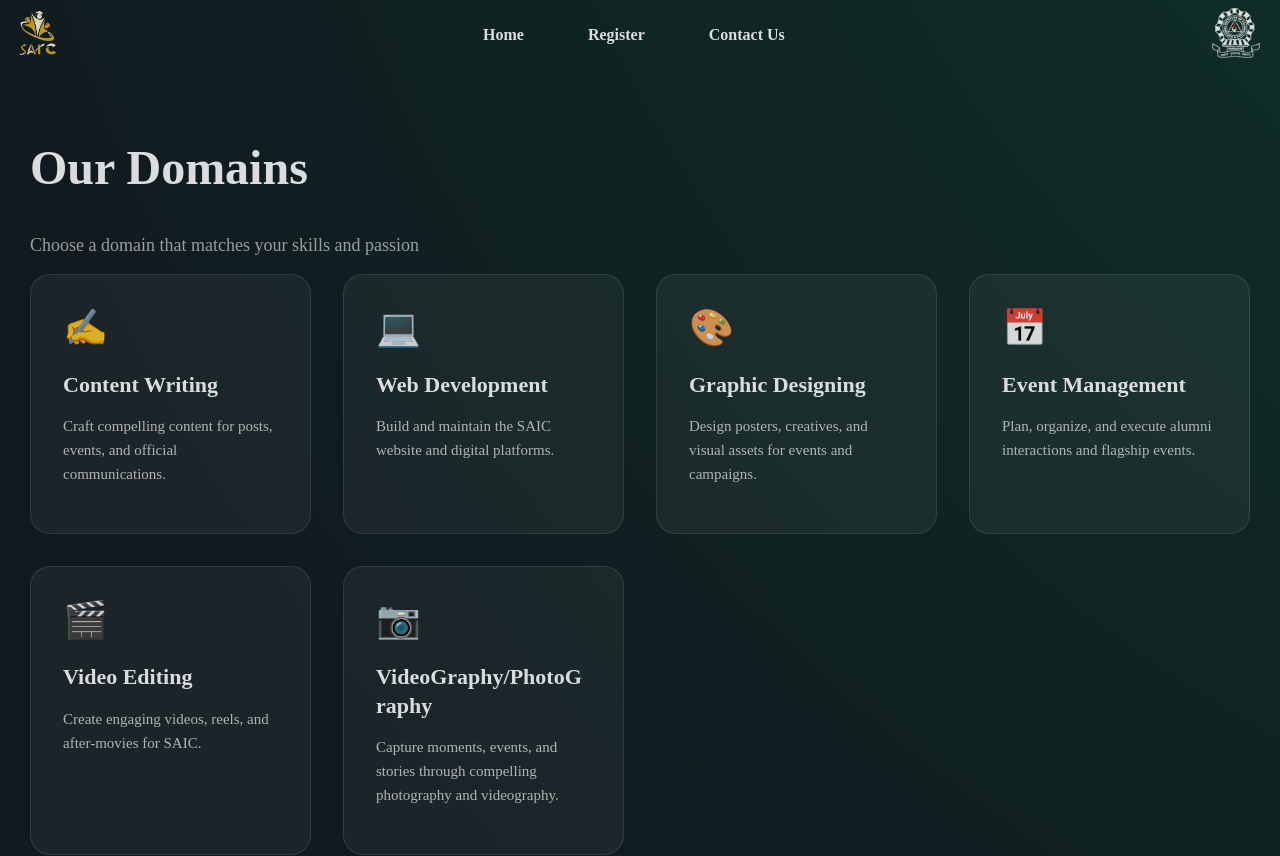
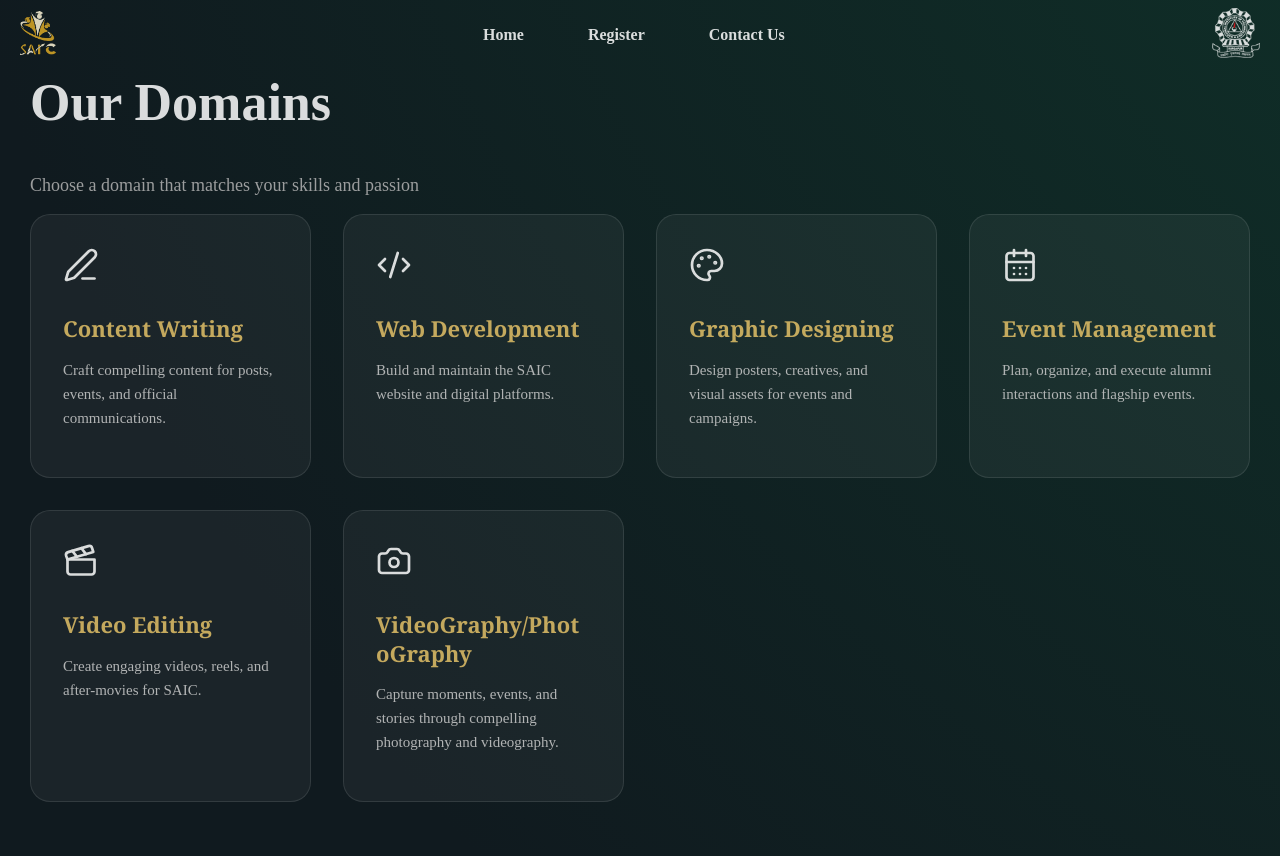
Before and after one commit to Namitkumarkrrish/saic-audition-website, a React (Vite) app: page /domains in a window 1280 px wide. Shown: the top 856 px of the page. Built offline with nearby package versions, Linux system fonts and the light colour scheme.

Commit message:
updated navbar,domains

```diff
--- a/package.json
+++ b/package.json
@@ -10,6 +10,7 @@
     "preview": "vite preview"
   },
   "dependencies": {
+    "lucide-react": "^0.561.0",
     "react": "^19.2.0",
     "react-dom": "^19.2.0",
     "react-router-dom": "^7.10.1"
--- a/src/components/Domain/DomainCard.jsx
+++ b/src/components/Domain/DomainCard.jsx
@@ -1,9 +1,11 @@
 import styles from "./DomainCard.module.css";
 
-const DomainCard = ({ icon, title, description }) => {
+const DomainCard = ({ icon:Icon, title, description }) => {
   return (
     <div className={styles.card}>
-      <div className={styles.icon}>{icon}</div>
+      <div className={styles.icon}>
+        <Icon size={36} strokeWidth={1.8} />
+      </div>
       <h3>{title}</h3>
       <p>{description}</p>
     </div>
--- a/src/components/Domain/DomainCard.module.css
+++ b/src/components/Domain/DomainCard.module.css
@@ -42,17 +42,18 @@
 
 .card h3 {
   font-size: 22px;
-  font-weight: 600;
+  font-weight: 700;
   margin-bottom: 12px;
-
-  /* 🔑 FIX */
+  color: #e6c36a;
   word-break: break-word;
   overflow-wrap: break-word;
   line-height: 1.3;
+  font-family: Georgia, 'Times New Roman', Times, serif;
 }
 
 .card p {
   font-size: 15px;
   color: #cfcfcf;
   line-height: 1.6;
+  font-weight: 500;
 }
--- a/src/components/Domain/DomainMsg.module.css
+++ b/src/components/Domain/DomainMsg.module.css
@@ -1,13 +1,12 @@
 .heading {
-  font-size: clamp(36px, 5vw, 48px);
+  font-size: clamp(40px, 5vw, 52px);
   font-weight: 700;
-  /* margin-bottom: 10px; */
-  /* margin-top: 10px; */
+  font-family: 'Times New Roman', Times, serif
 }
 
 .subheading {
   font-size: 18px;
   color: #b5b5b5;
   max-width: 600px;
-  /* margin-bottom: 10px; */
+  font-weight: 500;
 }
--- a/src/components/Hero/hero.module.css
+++ b/src/components/Hero/hero.module.css
@@ -3,6 +3,7 @@
     display: flex;
     margin-bottom: 40px;
     flex-wrap: wrap;
+    margin-top: 40px;
 }
 .leftPart{
     flex: 1.2;
--- a/src/components/Hero/leftSide/Left.module.css
+++ b/src/components/Hero/leftSide/Left.module.css
@@ -72,7 +72,7 @@
   .hero {
     padding: 0 20px;
     min-height: auto;
-    padding-top: 100px; /* space for navbar */
+    padding-top: 40px; /* space for navbar */
   }
 
   .content h1 {
--- a/src/components/Navbar/Navbar.module.css
+++ b/src/components/Navbar/Navbar.module.css
@@ -1,5 +1,5 @@
 .navbar {
-  /* position: fixed;      */
+  position: fixed;
   top: 0;
   left: 0;
   width: 100%;
--- a/src/pages/Domains.jsx
+++ b/src/pages/Domains.jsx
@@ -1,42 +1,50 @@
 import DomainCard from "../components/Domain/DomainCard";
 import DomainMsg from "../components/Domain/DomainMsg";
 import styles from "./Domains.module.css";
+import {
+  PenLine,
+  Code2,
+  Palette,
+  CalendarDays,
+  Clapperboard,
+  Camera
+} from "lucide-react";
 
 const domains = [
   {
     title: "Content Writing",
     description:
       "Craft compelling content for posts, events, and official communications.",
-    icon: "✍️",
+    icon: PenLine,
   },
   {
     title: "Web Development",
     description:
       "Build and maintain the SAIC website and digital platforms.",
-    icon: "💻",
+    icon: Code2,
   },
   {
     title: "Graphic Designing",
     description:
       "Design posters, creatives, and visual assets for events and campaigns.",
-    icon: "🎨",
+    icon: Palette,
   },
   {
     title: "Event Management",
     description:
       "Plan, organize, and execute alumni interactions and flagship events.",
-    icon: "📅",
+    icon: CalendarDays,
   },
   {
     title: "Video Editing",
     description:
       "Create engaging videos, reels, and after-movies for SAIC.",
-    icon: "🎬",
+    icon: Clapperboard,
   },
   {
     title: "VideoGraphy/PhotoGraphy",
     description: "Capture moments, events, and stories through compelling photography and videography.",
-    icon: "📷",
+    icon: Camera,
   }
 ];
 
```
Also changed, not shown: 1 other file (tests, documents, lock files or other folders).
